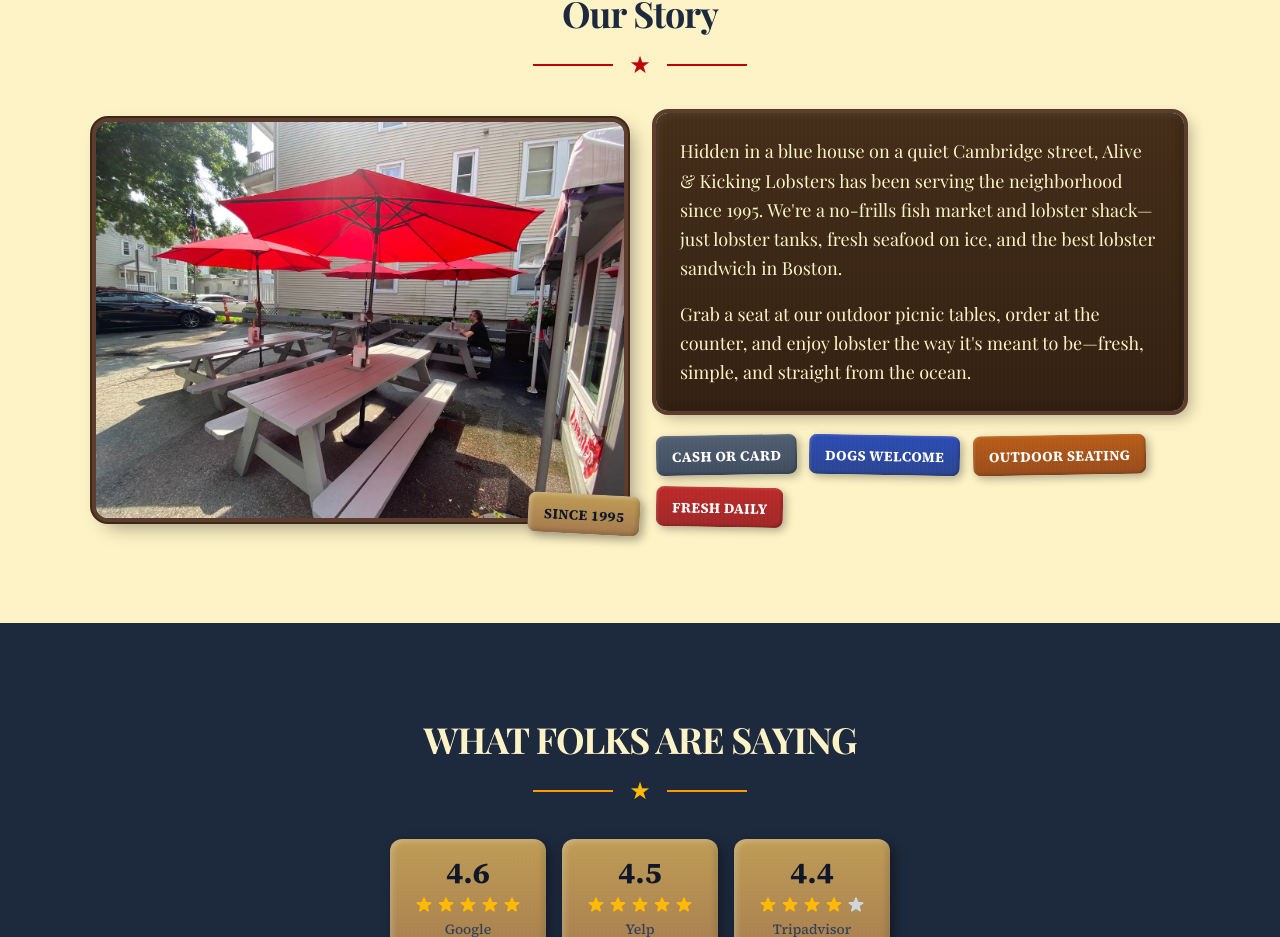
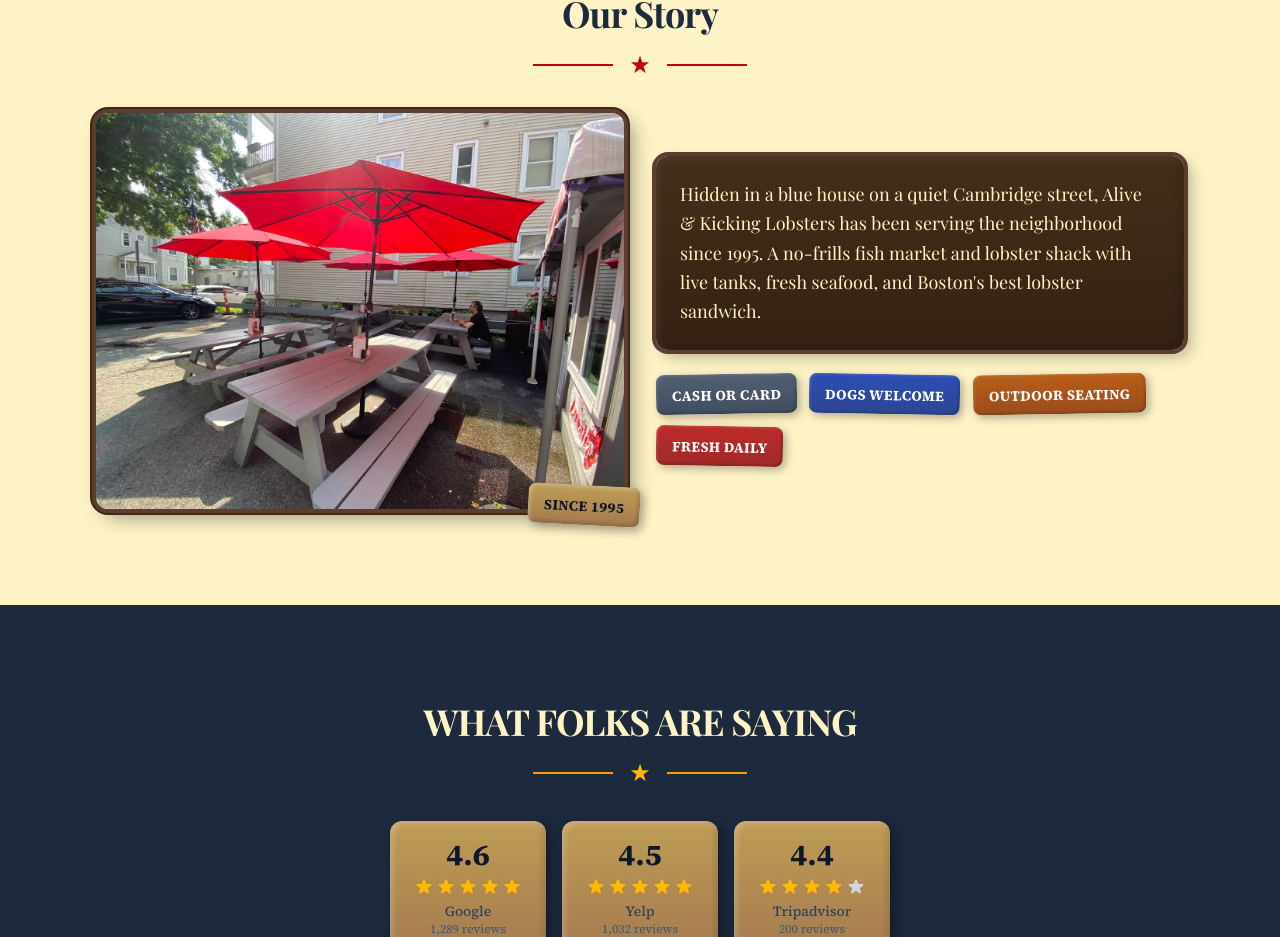
Before and after one commit to PhilipClarke1/alive-and-kicking, a React (Vite) app in the folder alive-and-kicking/: page / in a window 1280 px wide. Shown: the part 4079-5016 px from the top of the page. Built offline with nearby package versions, Linux system fonts and the light colour scheme.

Commit message:
fix: Simplify About section bio text
🤖 Generated with [Claude Code](https://claude.com/claude-code)

Co-Authored-By: Claude Opus 4.5 <noreply@anthropic.com>

```diff
--- a/alive-and-kicking/src/components/About.jsx
+++ b/alive-and-kicking/src/components/About.jsx
@@ -78,15 +78,7 @@ export function About() {
             }}
           >
             <p className="text-lg leading-relaxed text-amber-100 font-display">
-              Hidden in a blue house on a quiet Cambridge street, Alive & Kicking
-              Lobsters has been serving the neighborhood since 1995. We're a
-              no-frills fish market and lobster shack—just lobster tanks, fresh
-              seafood on ice, and the best lobster sandwich in Boston.
-            </p>
-            <p className="mt-4 text-lg leading-relaxed text-amber-100 font-display">
-              Grab a seat at our outdoor picnic tables, order at the counter, and
-              enjoy lobster the way it's meant to be—fresh, simple, and straight
-              from the ocean.
+              Hidden in a blue house on a quiet Cambridge street, Alive & Kicking Lobsters has been serving the neighborhood since 1995. A no-frills fish market and lobster shack with live tanks, fresh seafood, and Boston's best lobster sandwich.
             </p>
           </div>
 
```
